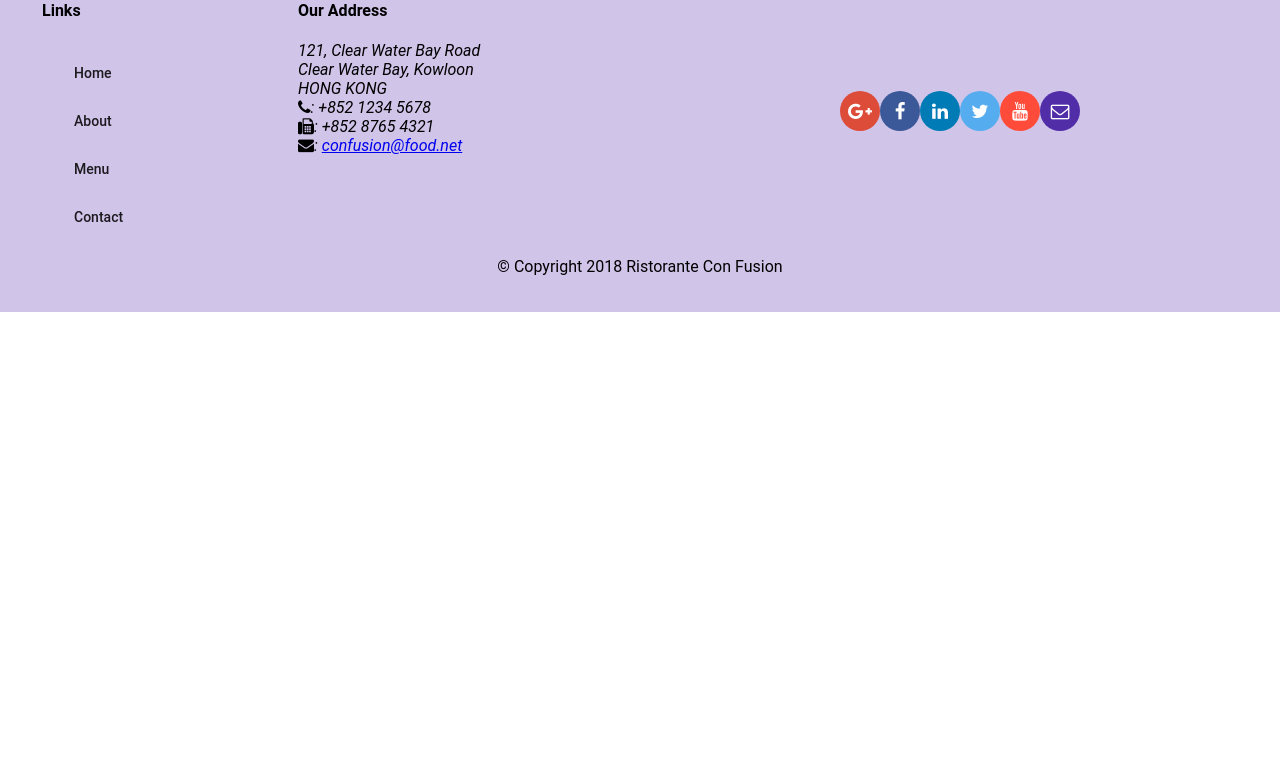
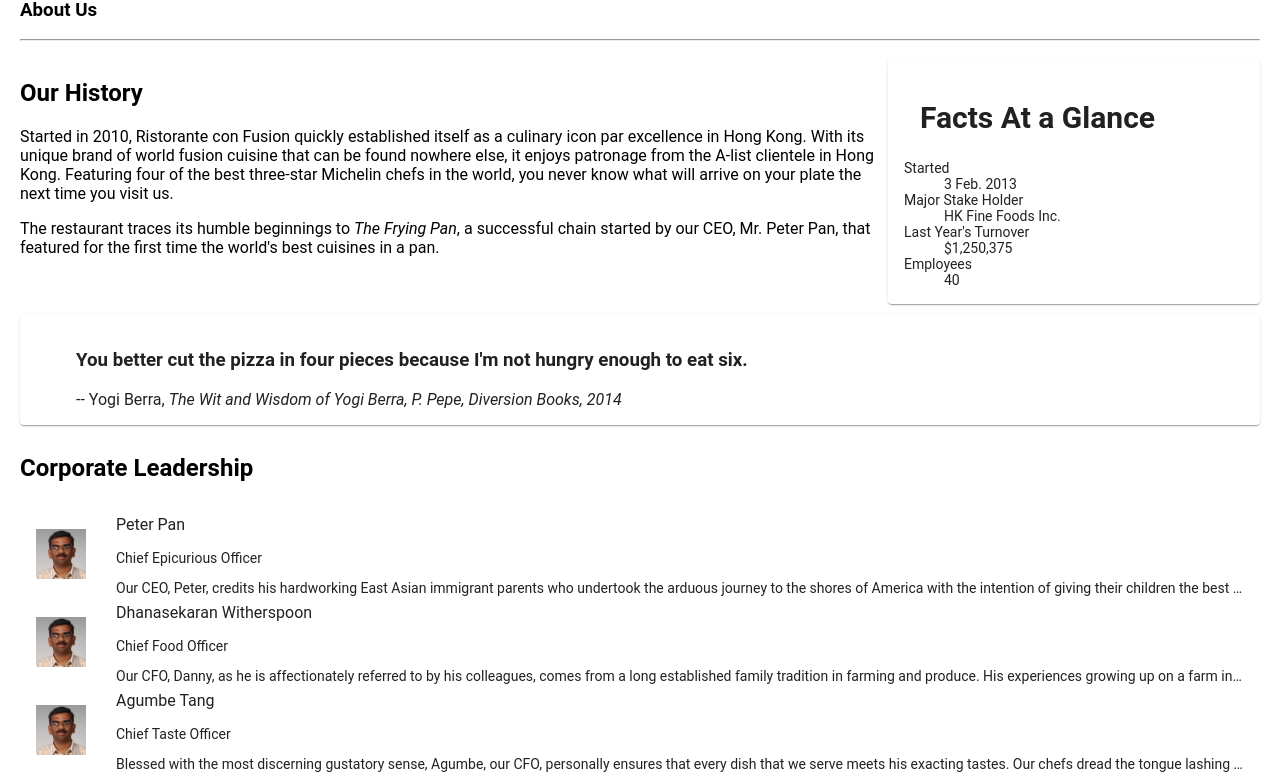
Before and after one commit to DonRuan22/Angular-confusion, an Angular app: page /about in a window 1280 px wide. Before the commit this address led to /. Shown: the part 379-1159 px from the top of the page. Before the commit the page ends 800 px from the top, so only its background shows below. Built offline with nearby package versions, Linux system fonts and the light colour scheme.

Commit message:
Assigment2

```diff
--- a/src/app/about/about.component.html
+++ b/src/app/about/about.component.html
@@ -1,3 +1,70 @@
-<p>
-  about works!
-</p>
+<div class="container"
+  fxLayout="column"
+  fxLayoutGap="10px">
+
+  <div fxFlex>
+    <div>
+        <h3>About Us</h3>
+        <hr>
+    </div>
+  </div>
+
+  <div fxFlex>
+    <div fxLayout="column" fxLayout.gt-sm="row">
+      <div fxFlex="70">
+        <h2>Our History</h2>
+        <p>Started in 2010, Ristorante con Fusion quickly established itself as a culinary icon par excellence in Hong Kong. With its unique brand of world fusion cuisine that can be found nowhere else, it enjoys patronage from the A-list clientele in Hong Kong.  Featuring four of the best three-star Michelin chefs in the world, you never know what will arrive on your plate the next time you visit us.</p>
+        <p>The restaurant traces its humble beginnings to <em>The Frying Pan</em>, a successful chain started by our CEO, Mr. Peter Pan, that featured for the first time the world's best cuisines in a pan.</p>
+      </div>
+      <div fxFlex="30">
+        <mat-card>
+          <mat-card-header>
+            <mat-card-title>
+            <h2>Facts At a Glance</h2>
+            </mat-card-title>
+          </mat-card-header>
+          <mat-card-content>
+            <dl>
+              <dt>Started</dt>
+              <dd>3 Feb. 2013</dd>
+              <dt>Major Stake Holder</dt>
+              <dd>HK Fine Foods Inc.</dd>
+              <dt>Last Year's Turnover</dt>
+              <dd>$1,250,375</dd>
+              <dt>Employees</dt>
+              <dd>40</dd>
+            </dl>
+          </mat-card-content>
+        </mat-card>
+      </div>
+    </div>
+  </div>
+
+  <div fxFlex>
+    <mat-card>
+      <blockquote>
+        <h3>You better cut the pizza in four pieces because
+            I'm not hungry enough to eat six.</h3>
+        <footer>-- Yogi Berra,
+          <cite>The Wit and Wisdom of Yogi Berra,
+            P. Pepe, Diversion Books, 2014</cite>
+        </footer>
+      </blockquote>
+    </mat-card>
+  </div>
+
+
+  <div fxFlex>
+    <h2>Corporate Leadership</h2>
+    <mat-list *ngIf="leaders">
+      <mat-list-item *ngFor="let leader of leaders">
+        <img height="50px" src={{leader.image}} alt={{leader.name}}>
+        <div class="imgDes">
+          <p matLine>{{leader.name}}</p>
+          <p matLine>{{leader.designation}}</p>
+          <p matLine>{{leader.description}}</p>
+        </div>
+      </mat-list-item>
+    </mat-list>
+  </div>
+</div>
--- a/src/app/about/about.component.ts
+++ b/src/app/about/about.component.ts
@@ -1,4 +1,6 @@
 import { Component, OnInit } from '@angular/core';
+import { Leader } from '../shared/leader';
+import { LeaderService } from '../services/leader.service';
 
 @Component({
   selector: 'app-about',
@@ -7,9 +9,12 @@
 })
 export class AboutComponent implements OnInit {
 
-  constructor() { }
+  leaders: Leader[];
+
+  constructor(private leaderservice: LeaderService) { }
 
   ngOnInit() {
+    this.leaders = this.leaderservice.getLeaders();
   }
 
 }
--- a/src/app/app-routing/routes.ts
+++ b/src/app/app-routing/routes.ts
@@ -6,11 +6,13 @@
 import { AboutComponent } from '../about/about.component';
 import { ContactComponent } from '../contact/contact.component';
 
+
 export const routes: Routes = [
   { path: 'home',  component: HomeComponent },
   { path: 'menu',     component: MenuComponent },
   { path: 'dishdetail/:id',     component: DishdetailComponent },
   { path: 'contactus',     component: ContactComponent },
+  { path: 'about',     component: AboutComponent },
   { path: '', redirectTo: '/home', pathMatch: 'full' }
 
 ];
--- a/src/app/header/header.component.html
+++ b/src/app/header/header.component.html
@@ -1,7 +1,7 @@
 <mat-toolbar color="primary">
   <span><img src="/assets/images/logo.png" height=30 width=41></span>
   <a mat-button routerLink="/home" routerLinkActive="active"><span class="fa fa-home fa-lg"></span> Home</a>
-  <a mat-button routerLinkActive="active"><span class="fa fa-info fa-lg"></span> About</a>
+  <a mat-button routerLink="/about" routerLinkActive="active"><span class="fa fa-info fa-lg"></span> About</a>
   <a mat-button routerLink="/menu" routerLinkActive="active"><span class="fa fa-list fa-lg"></span> Menu</a>
   <a mat-button routerLink="/contactus" routerLinkActive="active"><span class="fa fa-address-card fa-lg"></span> Contact</a>
 </mat-toolbar>
--- a/src/app/home/home.component.html
+++ b/src/app/home/home.component.html
@@ -33,4 +33,18 @@
   </mat-card-content>
 </mat-card>
 
+<mat-card *ngIf="leader" fxFlex>
+  <mat-card-header>
+    <div mat-card-avatar></div>
+    <mat-card-title>
+      <h3>{{leader.name | uppercase}}</h3>
+    </mat-card-title>
+  </mat-card-header>
+  <img mat-card-image src={{leader.image}} alt={{leader.name}}>
+  <mat-card-content>
+    <p>{{leader.description}}
+    </p>
+  </mat-card-content>
+</mat-card>
+
 </div>
--- a/src/app/home/home.component.ts
+++ b/src/app/home/home.component.ts
@@ -3,6 +3,8 @@
 import { DishService } from '../services/dish.service';
 import { Promotion } from '../shared/promotion';
 import { PromotionService } from '../services/promotion.service';
+import { Leader } from '../shared/leader';
+import { LeaderService } from '../services/leader.service';
 
 @Component({
   selector: 'app-home',
@@ -13,13 +15,16 @@
 
   dish: Dish;
   promotion: Promotion;
+  leader: Leader;
 
   constructor(private dishservice: DishService,
-    private promotionservice: PromotionService) { }
+    private promotionservice: PromotionService,
+    private leaderservice: LeaderService) { }
 
   ngOnInit() {
     this.dish = this.dishservice.getFeaturedDish();
     this.promotion = this.promotionservice.getFeaturedPromotion();
+    this.leader = this.leaderservice.getLeader('1');
   }
 
 }
--- a/src/app/menu/menu.component.html
+++ b/src/app/menu/menu.component.html
@@ -16,7 +16,9 @@
     <div fxFlex>
       <mat-grid-list cols="2" rowHeight="200px">
         <mat-grid-tile *ngFor="let dish of dishes" [routerLink]="['/dishdetail', dish.id]">
-          <img height="200px" src={{dish.image}} alt={{dish.name}}>
+          <div fxflex>
+            <img height="200px" src={{dish.image}} alt={{dish.name}}>
+          </div>
           <mat-grid-tile-footer>
             <h1>{{dish.name | uppercase}}</h1>
           </mat-grid-tile-footer>
--- /dev/null
+++ b/src/app/services/leader.service.ts
@@ -0,0 +1,22 @@
+import { Injectable } from '@angular/core';
+
+import { Leader } from '../shared/leader';
+import { LEADERS } from '../shared/leaders';
+
+@Injectable({
+  providedIn: 'root'
+})
+export class LeaderService {
+
+  constructor() { }
+
+  getLeaders(): Leader[] {
+    return LEADERS;
+  }
+
+  getLeader(id: string): Leader {
+    return LEADERS.filter((leader) => (leader.id === id))[0];
+  }
+
+
+}
--- /dev/null
+++ b/src/app/shared/leader.ts
@@ -0,0 +1,9 @@
+export class Leader {
+    id: string;
+    name: string;
+    image: string;
+    designation: string;
+    abbr: string;
+    featured: boolean;
+    description: string
+}
--- /dev/null
+++ b/src/app/shared/leaders.ts
@@ -0,0 +1,44 @@
+import { Leader } from './leader';
+
+export const LEADERS: Leader[] = [
+    {
+      id: '0',
+      name: 'Peter Pan',
+      image: '/assets/images/alberto.png',
+      designation: 'Chief Epicurious Officer',
+      abbr: 'CEO',
+      featured: false,
+      // tslint:disable-next-line:max-line-length
+      description: 'Our CEO, Peter, credits his hardworking East Asian immigrant parents who undertook the arduous journey to the shores of America with the intention of giving their children the best future. His mother\'s wizardy in the kitchen whipping up the tastiest dishes with whatever is available inexpensively at the supermarket, was his first inspiration to create the fusion cuisines for which The Frying Pan became well known. He brings his zeal for fusion cuisines to this restaurant, pioneering cross-cultural culinary connections.'
+    },
+    {
+      id: '1',
+      name: 'Dhanasekaran Witherspoon',
+      image: '/assets/images/alberto.png',
+      designation: 'Chief Food Officer',
+      abbr: 'CFO',
+      featured: false,
+      // tslint:disable-next-line:max-line-length
+      description: 'Our CFO, Danny, as he is affectionately referred to by his colleagues, comes from a long established family tradition in farming and produce. His experiences growing up on a farm in the Australian outback gave him great appreciation for varieties of food sources. As he puts it in his own words, Everything that runs, wins, and everything that stays, pays!'
+    },
+    {
+      id: '2',
+      name: 'Agumbe Tang',
+      image: '/assets/images/alberto.png',
+      designation: 'Chief Taste Officer',
+      abbr: 'CTO',
+      featured: false,
+      // tslint:disable-next-line:max-line-length
+      description: 'Blessed with the most discerning gustatory sense, Agumbe, our CFO, personally ensures that every dish that we serve meets his exacting tastes. Our chefs dread the tongue lashing that ensues if their dish does not meet his exacting standards. He lives by his motto, You click only if you survive my lick.'
+    },
+    {
+      id: '3',
+      name: 'Alberto Somayya',
+      image: '/assets/images/alberto.png',
+      designation: 'Executive Chef',
+      abbr: 'EC',
+      featured: true,
+      // tslint:disable-next-line:max-line-length
+      description: 'Award winning three-star Michelin chef with wide International experience having worked closely with whos-who in the culinary world, he specializes in creating mouthwatering Indo-Italian fusion experiences. He says, Put together the cuisines from the two craziest cultures, and you get a winning hit! Amma Mia!'
+    }
+  ];
--- a/src/styles.scss
+++ b/src/styles.scss
@@ -49,3 +49,12 @@
 .flex-spacer {
   flex: 1 1 auto;
 }
+
+.imgDes {
+  margin-left: 30px;
+  overflow: hidden;
+  text-align: left;
+}
+.imgDes p {
+  text-align: left;
+}
```
Also changed, not shown: 1 other file (tests, documents, lock files or other folders).
